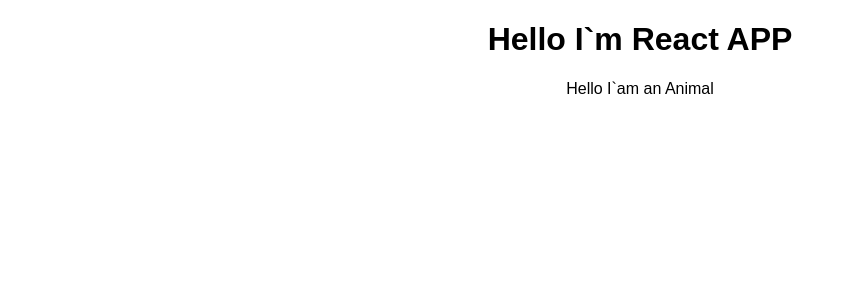
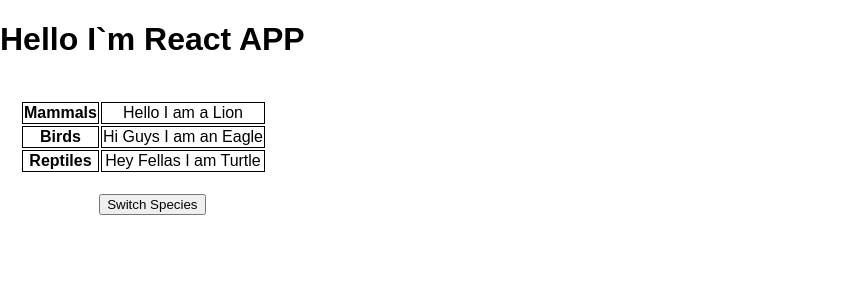
Before and after one commit to haris-75/test-app, a React (Create React App) app: page / in a window 1280 px wide. Shown: the top 300 px of the page, without its empty margins (0-853 px from the left). Built offline with nearby package versions, Linux system fonts and the light colour scheme.

Commit message:
Basic App Using Functinal Components and React Hooks

```diff
--- a/src/Animal/Animal.js
+++ b/src/Animal/Animal.js
@@ -1,7 +1,13 @@
 import React from 'react';
 
-const Animal = () => {
-    return <p>Hello I`am an Animal</p>
+const Animal = (props) => {
+    return (
+        <tr>
+        <th>{props.specie}</th>
+        <td>{props.greetings} {props.name}</td>
+        </tr>
+
+        );
 }
 
 export default Animal;
--- a/src/App.css
+++ b/src/App.css
@@ -1,3 +1,13 @@
 .App {
   text-align: center;
+  align-content: center;
+  display: inline-block;
 }
+.App .table101{
+  padding: 20px;
+  align-self: center;
+}
+
+.App .table101 td,th{
+  border: 1px solid black;
+}
--- a/src/App.js
+++ b/src/App.js
@@ -1,18 +1,47 @@
-import React, { Component } from 'react';
+import React, { useState } from 'react';
 import './App.css';
 import Animal from './Animal/Animal.js'
 
-class App extends Component {
-  render() {
+const app = props =>  {
+
+  const[stateProp, setState] =
+  useState({
+    Animals: [
+      {specie: 'Mammals', name:'Lion', greetings:'Hello I am a'},
+      {specie: 'Birds', name:'Eagle', greetings:'Hi Guys I am an'},
+      {specie: 'Reptiles', name:'Turtle', greetings:'Hey Fellas I am'}
+    ],
+    otherstate: {value: 'someValue'}
+  });
+
+  const switchSpecieHandler = () =>{
+    setState({
+      Animals: [
+        {specie: 'Birds', name:'Lion', greetings:'Hello I am a'},
+        {specie: 'Reptiles', name:'Eagle', greetings:'Hi Guys I am an'},
+        {specie: 'Mammals', name:'Turtle', greetings:'Hey Fellas I am'}
+      ]
+    })
+  }
+
     return (
       <div className="App">
+
         <h1> Hello I`m React APP </h1>
 
-      <Animal />
+        <table className="table101">
+        <tbody>
+        {stateProp.Animals.map((animal)=>(
+          <Animal specie={animal.specie} greetings={animal.greetings} name={animal.name}/>
+        ))}
+        </tbody>
+        </table>
+
+        <button onClick={switchSpecieHandler}>Switch Species</button>
+
       </div>
     );
     //return React.createElement('div',{className: "App"},React.createElement('h1',null,'Me hou react ke app'));
-  }
 }
 
-export default App;
+export default app;
```
